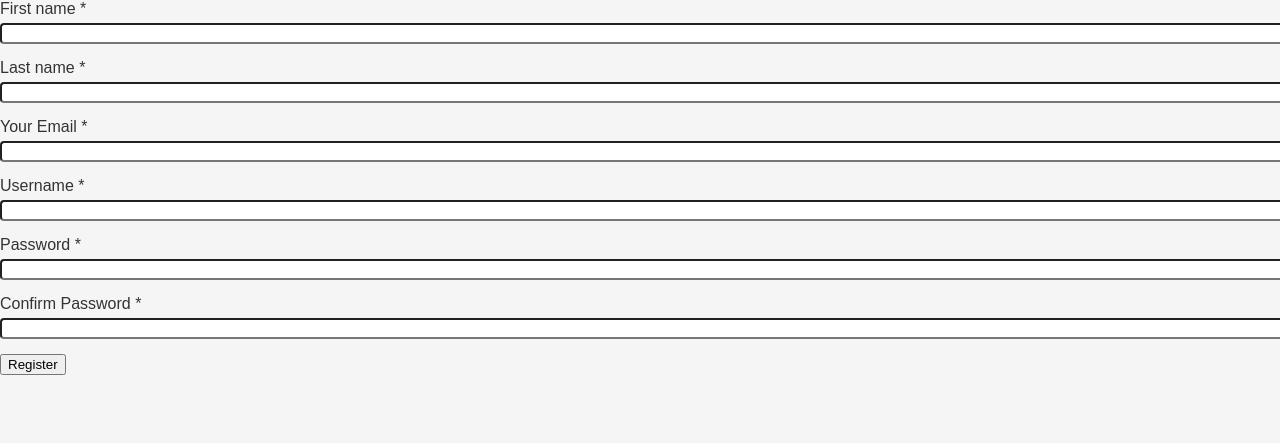
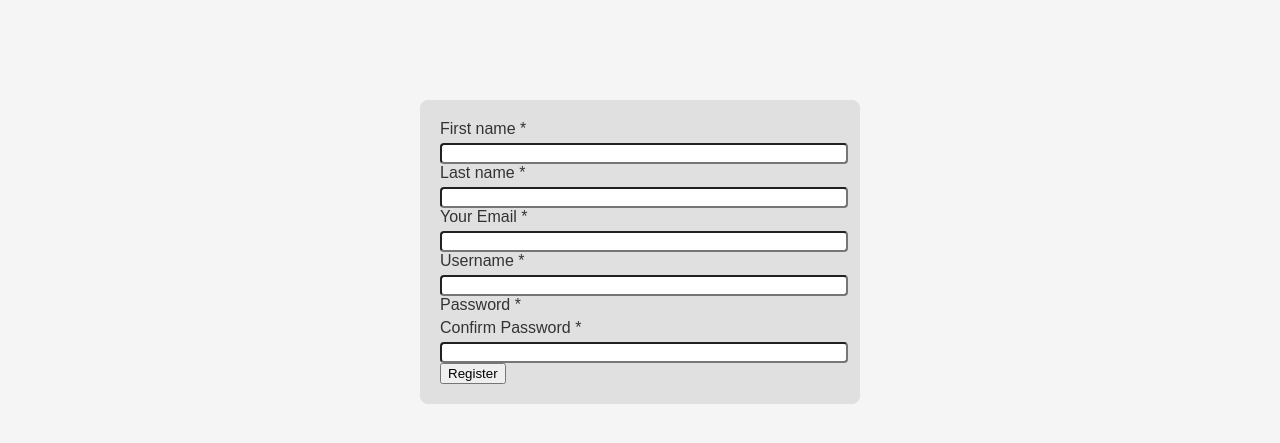
Before and after one commit to djsivyer/backendproj, a Django app: template finapp/templates/finapp/register.html in a window 1280 px wide. Shown: the top 443 px of the page. Run offline with Django 3.2, Linux system fonts and the light colour scheme; the template is opened without the code that fills it, so the values that code supplies are empty, except form fields; tables that the repository leaves empty hold one stand-in row (values such as "Sample post"); form fields are guessed from the names that the template uses.

Commit message:
updated html

```diff
--- a/finapp/templates/finapp/register.html
+++ b/finapp/templates/finapp/register.html
@@ -6,108 +6,74 @@
     <link rel="stylesheet" type="text/css" href="{% static 'style.css' %}">
 </head>
 <body>
+    <div class="container">
 <form class="login-form" method="POST">
     {% csrf_token %}
-    <div class="row">
-        <div class="col-md-12">
-            {% if form.errors %}
-                {% for field in form %}
-                    {% for error in field.errors %}
-                        <div class="alert alert-danger">
-                            <strong>{{ error|escape }}</strong>
-                            <strong>{{ field|escape }}</strong>
-                        </div>
-                    {% endfor %}
-                {% endfor %}
-                {% for error in form.non_field_errors %}
-                    <div class="alert alert-danger">
+                <label>First name <span class="text-danger">*</span></label>
+                {{ form.first_name }}
+            {% if form.first_name.errors %}
+                {% for error in form.first_name.errors %}
+
                         <strong>{{ error|escape }}</strong>
                     </div>
                 {% endfor %}
             {% endif %}
-        </div>
-        <div class="col-md-6">
-            <div class="form-group position-relative">
-                <label>First name <span class="text-danger">*</span></label>
-                {{ form.first_name }}
-            </div>
-            {% if form.first_name.errors %}
-                {% for error in form.first_name.errors %}
-                    <div class="alert alert-danger">
+
+                <label>Last name <span class="text-danger">*</span></label>
+                {{ form.last_name }}
+
+            {% if form.last_name.errors %}
+                {% for error in form.last_name.errors %}
+
                         <strong>{{ error|escape }}</strong>
-                    </div>
+
                 {% endfor %}
             {% endif %}
-        </div>
-        <div class="col-md-6">
-            <div class="form-group position-relative">
-                <label>Last name <span class="text-danger">*</span></label>
-                {{ form.last_name }}
-            </div>
-            {% if form.last_name.errors %}
-                {% for error in form.last_name.errors %}
-                    <div class="alert alert-danger">
+
+                <label>Your Email <span class="text-danger">*</span></label>
+                {{ form.email }}
+
+            {% if form.email.errors %}
+                {% for error in form.email.errors %}
+
                         <strong>{{ error|escape }}</strong>
-                    </div>
+
                 {% endfor %}
             {% endif %}
-        </div>
-        <div class="col-md-12">
-            <div class="form-group position-relative">
-                <label>Your Email <span class="text-danger">*</span></label>
-                {{ form.email }}
-            </div>
-            {% if form.email.errors %}
-                {% for error in form.email.errors %}
-                    <div class="alert alert-danger">
+
+                <label>Username <span class="text-danger">*</span></label>
+                {{ form.username }}
+
+            {% if form.username.errors %}
+                {% for error in form.username.errors %}
+
                         <strong>{{ error|escape }}</strong>
-                    </div>
+
                 {% endfor %}
             {% endif %}
-        </div>
-        <div class="col-md-12">
-            <div class="form-group position-relative">
-                <label>Username <span class="text-danger">*</span></label>
-                {{ form.username }}
-            </div>
-            {% if form.username.errors %}
-                {% for error in form.username.errors %}
-                    <div class="alert alert-danger">
+
+                <label>Password <span class="text-danger">*</span></label>
+
+            {% if form.password1.errors %}
+                {% for error in form.password1.errors %}
+
                         <strong>{{ error|escape }}</strong>
-                    </div>
+
                 {% endfor %}
             {% endif %}
-        </div>
-        <div class="col-md-12">
-            <div class="form-group position-relative">
-                <label>Password <span class="text-danger">*</span></label>
-                {{ form.password1 }}
-            </div>
-            {% if form.password1.errors %}
-                {% for error in form.password1.errors %}
-                    <div class="alert alert-danger">
+
+                <label>Confirm Password <span class="text-danger">*</span></label>
+                {{ form.password2 }}
+
+            {% if form.password2.errors %}
+                {% for error in form.password2.errors %}
+
                         <strong>{{ error|escape }}</strong>
-                    </div>
+
                 {% endfor %}
             {% endif %}
-        </div>
-        <div class="col-md-12">
-            <div class="form-group position-relative">
-                <label>Confirm Password <span class="text-danger">*</span></label>
-                {{ form.password2 }}
-            </div>
-            {% if form.password2.errors %}
-                {% for error in form.password2.errors %}
-                    <div class="alert alert-danger">
-                        <strong>{{ error|escape }}</strong>
-                    </div>
-                {% endfor %}
-            {% endif %}
-        </div>
-        <div class="col-md-12">
             <button class="btn btn-primary w-100" type="submit">Register</button>
-        </div>
-        </div>
         </form>
+    </div>
     </body>
     </html>
```
